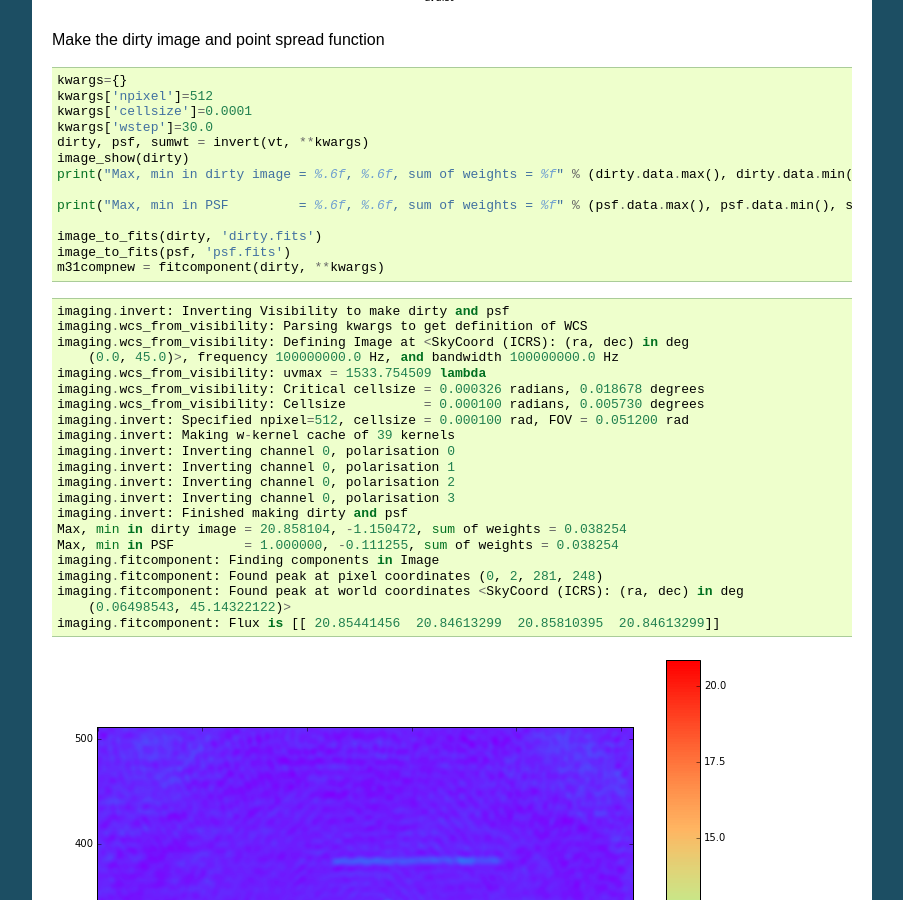
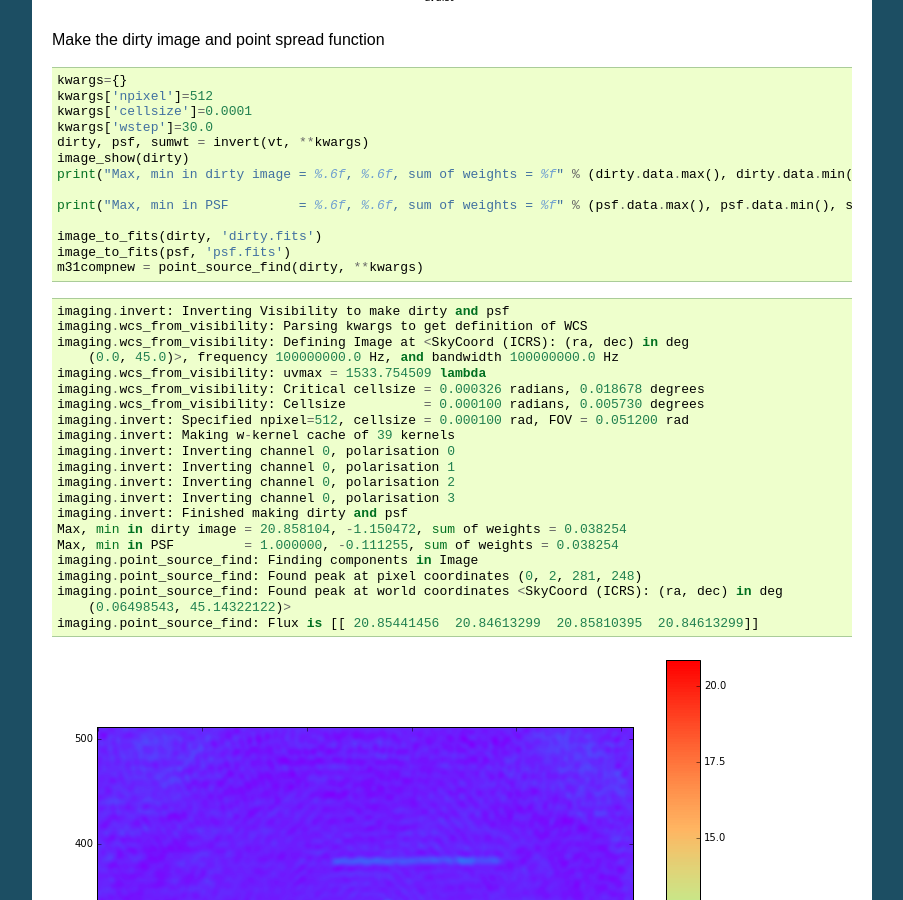
Before and after one commit to telegraphic/ska-sdp-datamodels, a Sphinx documentation site: the page built from docs/arl/imaging.rst, in a window 1280 px wide and 900 px high, scrolled down 5090 px. Shown: the whole window, without its empty margins (198-1101 px from the left). Built offline with Sphinx 7.4.7, drawn with Linux system fonts in a browser that asks for light colours; pages that are not in the unit, such as notebooks, are missing from menus; some of the changed text lies outside the part shown.

Commit message:
Refactoring names
Trying to get closer to the Functions. Also added some appropriate stubbed functions.

```diff
--- a/docs/arl/imaging.rst
+++ b/docs/arl/imaging.rst
@@ -31,7 +31,7 @@ full and residual visibility are plotted.
     from arl.imaging import *
     from arl.skymodel import SkyModel, skymodel_from_image, skymodel_add_image, skymodel_add_component
     from arl.skycomponent import *
-    from arl.image import image_show, image_from_fits, image_to_fits, image_replicate, fitcomponent
+    from arl.image import image_show, image_from_fits, image_to_fits, image_replicate, point_source_find
     from arl.configuration import configuration_filter, named_configuration
 
 
@@ -252,7 +252,7 @@ Make the dirty image and point spread function
 
     image_to_fits(dirty, 'dirty.fits')
     image_to_fits(psf, 'psf.fits')
-    m31compnew = fitcomponent(dirty, **kwargs)
+    m31compnew = point_source_find(dirty, **kwargs)
 
 
 .. parsed-literal::
@@ -273,11 +273,11 @@ Make the dirty image and point spread function
     imaging.invert: Finished making dirty and psf
     Max, min in dirty image = 20.858104, -1.150472, sum of weights = 0.038254
     Max, min in PSF         = 1.000000, -0.111255, sum of weights = 0.038254
-    imaging.fitcomponent: Finding components in Image
-    imaging.fitcomponent: Found peak at pixel coordinates (0, 2, 281, 248)
-    imaging.fitcomponent: Found peak at world coordinates <SkyCoord (ICRS): (ra, dec) in deg
+    imaging.point_source_find: Finding components in Image
+    imaging.point_source_find: Found peak at pixel coordinates (0, 2, 281, 248)
+    imaging.point_source_find: Found peak at world coordinates <SkyCoord (ICRS): (ra, dec) in deg
         (0.06498543, 45.14322122)>
-    imaging.fitcomponent: Flux is [[ 20.85441456  20.84613299  20.85810395  20.84613299]]
+    imaging.point_source_find: Flux is [[ 20.85441456  20.84613299  20.85810395  20.84613299]]
 
 
 
```
Also changed, not shown: 2 other files.
